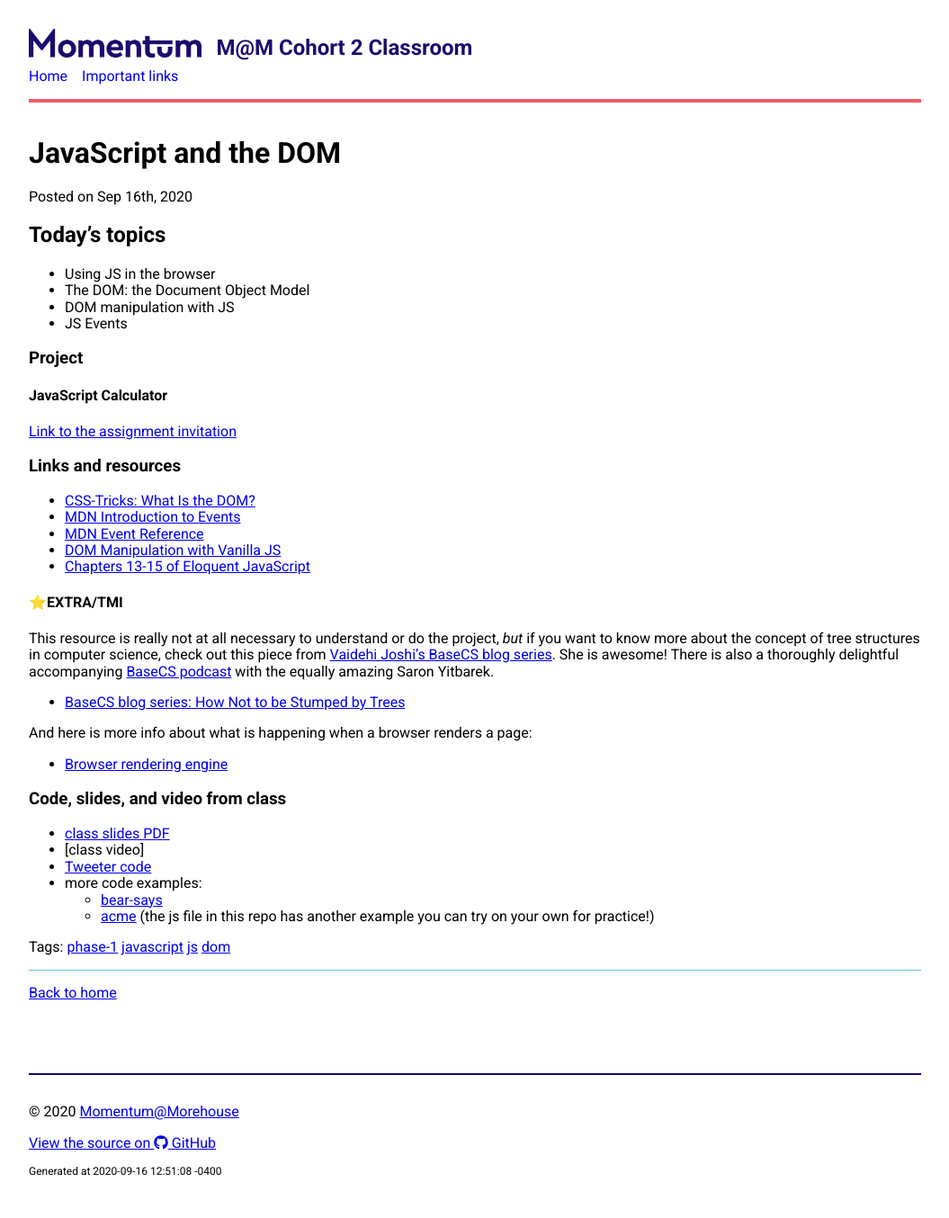
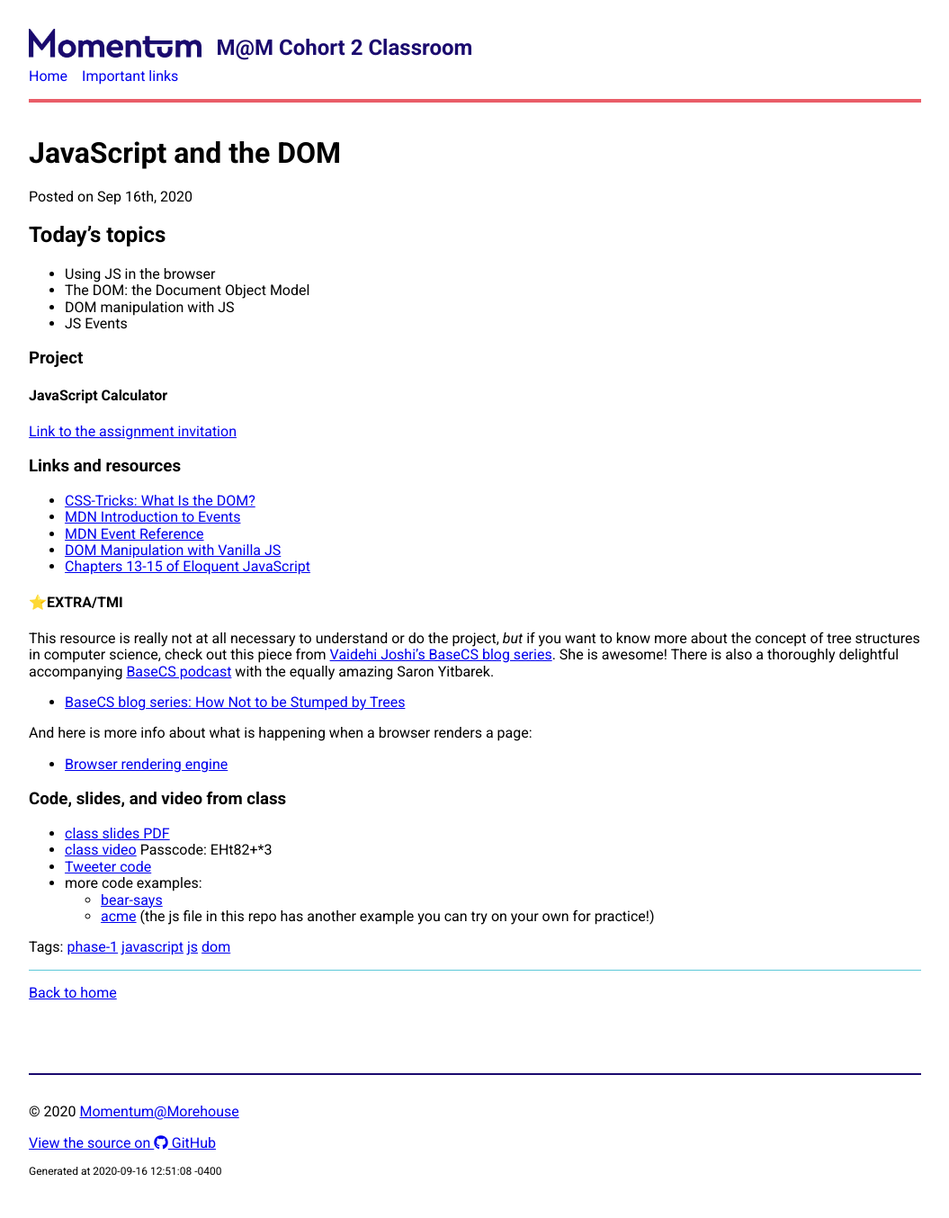
Before and after one commit to Momentum-Morehouse-2/Momentum-Morehouse-2.github.io, a Jekyll site: the page built from _posts/2020-09-16-js-dom.md, in a window 1280 px wide. Shown: the whole page at 90% size, without its empty margins (112-1167 px from the left). Built offline with Jekyll 4.4.1, drawn with Linux system fonts in a browser that asks for light colours; nearby versions of some CDN libraries.

Commit message:
add video

```diff
--- a/_posts/2020-09-16-js-dom.md
+++ b/_posts/2020-09-16-js-dom.md
@@ -37,7 +37,7 @@ And here is more info about what is happening when a browser renders a page:
 ### Code, slides, and video from class
 
 - [class slides PDF](https://drive.google.com/file/d/10Zhh-NaaOd7RWwHRAfApAw6IkW5ueYs2/view?usp=sharing)
-- [class video]
+- [class video](https://us02web.zoom.us/rec/share/Ax8tsaP65XPWkphjo-oZHRUURRpbT6HrIcPVk_Tx0_dBw8M6dRODEA0ljqsQD3Do.6NEjoR2PMt_ECpdI) Passcode: EHt82+*3
 - [Tweeter code](https://repl.it/@RebeccaConley/js-dom-manipulation)
 - more code examples:
   - [bear-says](https://github.com/momentum-team-1/examples/tree/master/bear-says)
```
